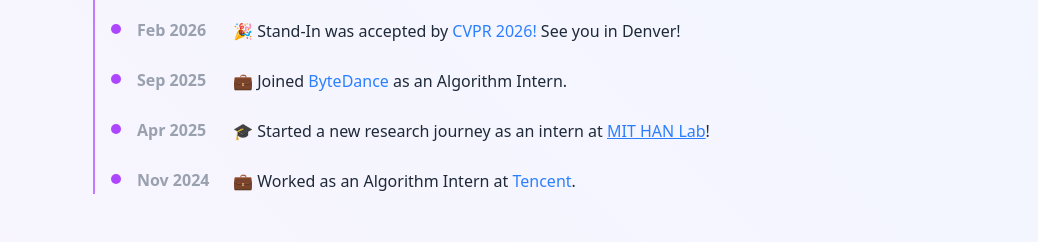
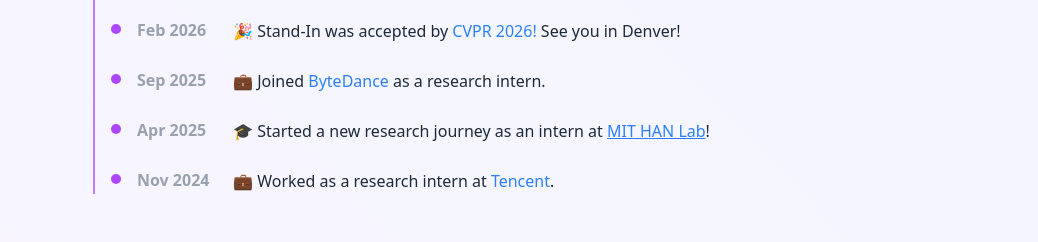
Before and after one commit to bowenxue2005/bowenxue2005.github.io, a Next.js app: page / in a window 1280 px wide. Shown: the part 678-920 px from the top of the page, without its empty margins (121-1159 px from the left). Built offline with nearby package versions, Linux system fonts and the light colour scheme.

Commit message:
Use research intern wording in news

```diff
--- a/app/page.tsx
+++ b/app/page.tsx
@@ -166,7 +166,7 @@
           date: 'Sep 2025',
           content: (
             <>
-              💼 <span className="font-medium">Joined <span className="text-blue-500">ByteDance</span> as an Algorithm Intern.</span>
+              💼 <span className="font-medium">Joined <span className="text-blue-500">ByteDance</span> as a research intern.</span>
             </>
           ),
         },
@@ -182,7 +182,7 @@
           date: 'Nov 2024',
           content: (
             <>
-              💼 <span className="font-medium">Worked as an Algorithm Intern at <span className="text-blue-500">Tencent</span>.</span>
+              💼 <span className="font-medium">Worked as a research intern at <span className="text-blue-500">Tencent</span>.</span>
             </>
           ),
         },
```
